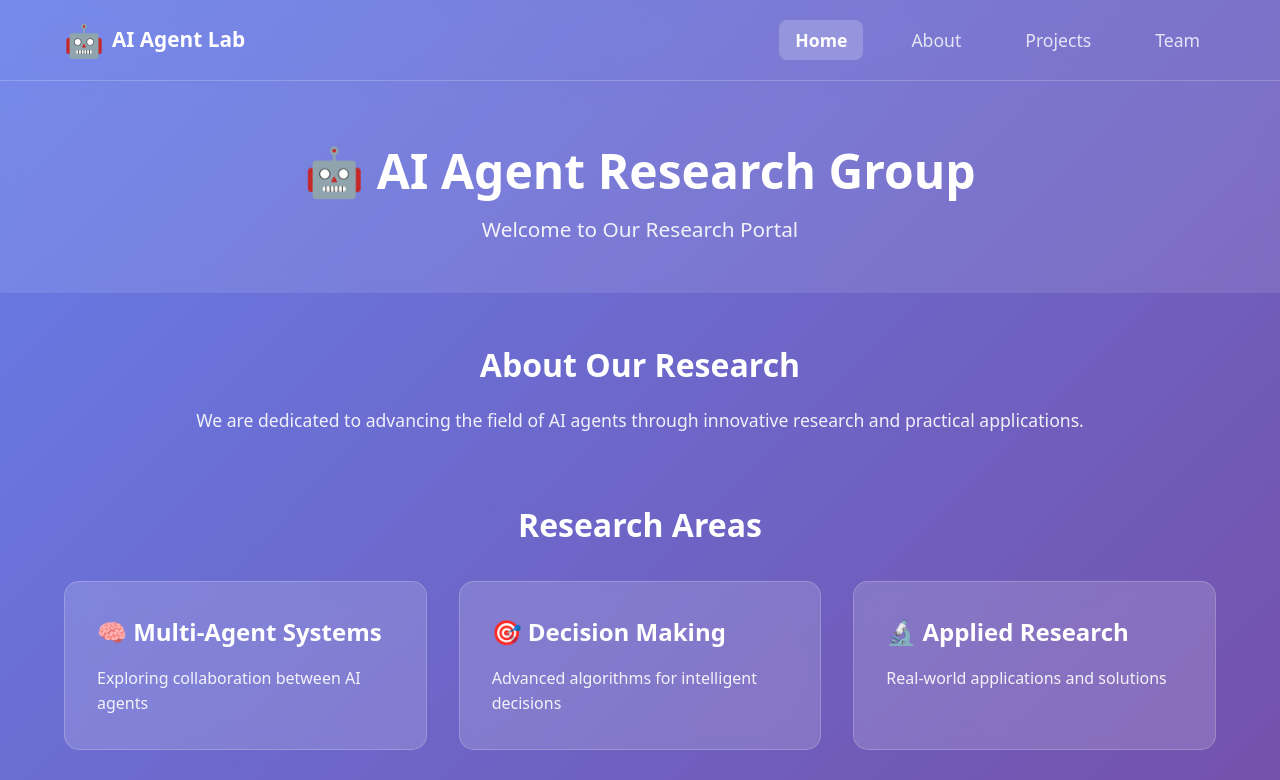
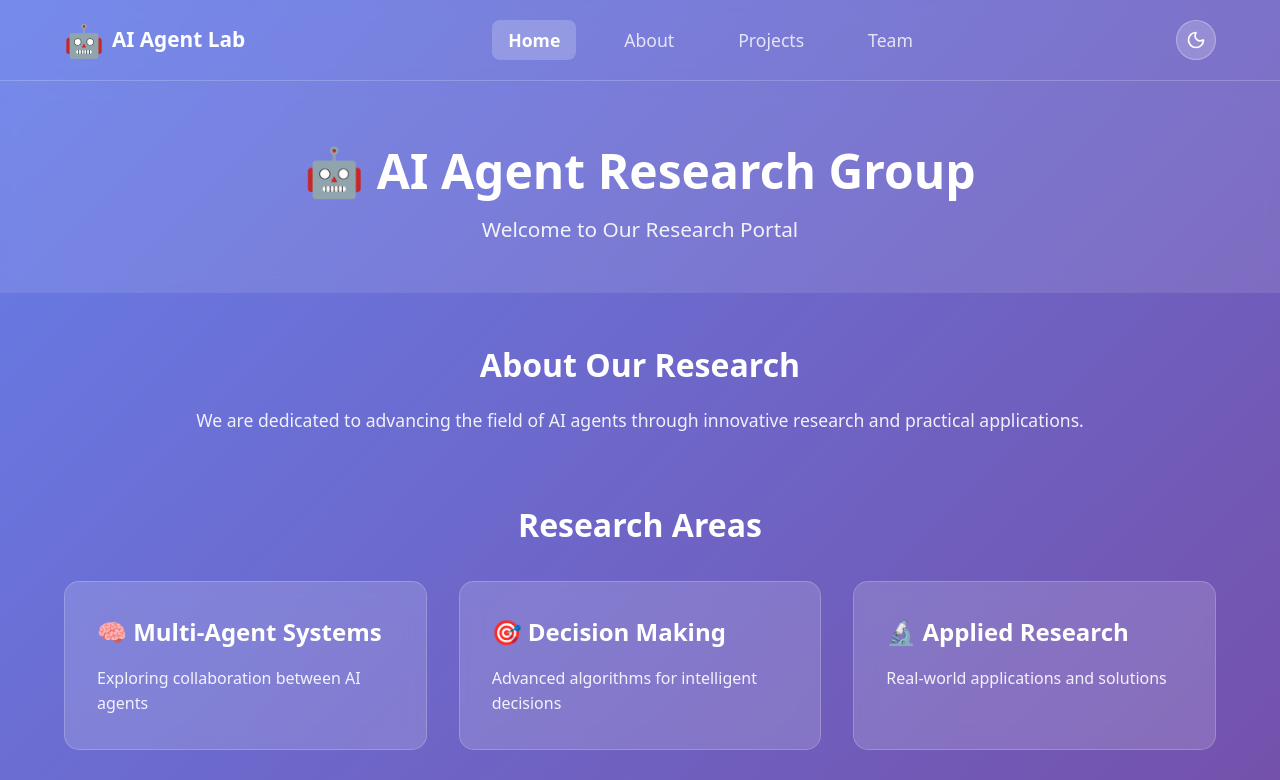
Before and after one commit to Mesdon10/AI-Agent-front-end-page, a React (Vite) app: page / in a window 1280 px wide. Shown: the top 780 px of the page. Built offline with nearby package versions, Linux system fonts and the light colour scheme.

Commit message:
Feature: Add dark mode toggle with persistent theme preference

```diff
--- a/package.json
+++ b/package.json
@@ -10,6 +10,7 @@
     "preview": "vite preview"
   },
   "dependencies": {
+    "lucide-react": "^0.553.0",
     "react": "^19.2.0",
     "react-dom": "^19.2.0",
     "react-router-dom": "^7.9.6"
--- a/src/App.css
+++ b/src/App.css
@@ -11,14 +11,69 @@ body {
     padding: 0;
     width: 100%;
     overflow-x: hidden;
+    transition: background-color 0.3s ease, color 0.3s ease;
 }
 
-/* 主容器 */
+/* 主容器 - 亮色模式（默认） */
 .app-container {
     min-height: 100vh;
-    width: 100vw; /* 视口宽度 */
+    width: 100vw;
     display: flex;
     flex-direction: column;
     background: linear-gradient(135deg, #667eea 0%, #764ba2 100%);
     color: white;
+    transition: background 0.3s ease;
 }
+
+/* 暗色模式 */
+.dark-mode .app-container {
+    background: linear-gradient(135deg, #0f0c29 0%, #302b63 50%, #24243e 100%);
+}
+
+/* 暗色模式下的文字 */
+.dark-mode {
+    color: #e0e0e0;
+}
+
+/* 暗色模式下的卡片背景调整 */
+.dark-mode .feature-card,
+.dark-mode .project-card,
+.dark-mode .team-card,
+.dark-mode .focus-item,
+.dark-mode .page-content {
+    background: rgba(255, 255, 255, 0.05);
+    border-color: rgba(255, 255, 255, 0.1);
+}
+
+/* 暗色模式下的悬停效果 */
+.dark-mode .feature-card:hover,
+.dark-mode .project-card:hover,
+.dark-mode .team-card:hover {
+    background: rgba(255, 255, 255, 0.08);
+}
+
+/* 暗色模式下的导航栏 */
+.dark-mode .navbar {
+    background: rgba(0, 0, 0, 0.3);
+    border-bottom-color: rgba(255, 255, 255, 0.1);
+}
+
+/* 暗色模式下的导航链接 */
+.dark-mode .nav-link {
+    color: rgba(255, 255, 255, 0.7);
+}
+
+.dark-mode .nav-link:hover,
+.dark-mode .nav-link.active {
+    color: white;
+}
+
+/* 暗色模式下的Header */
+.dark-mode .header {
+    background: rgba(0, 0, 0, 0.2);
+}
+
+/* 暗色模式下的Footer */
+.dark-mode .footer {
+    background: rgba(0, 0, 0, 0.3);
+}
--- a/src/components/Navbar.css
+++ b/src/components/Navbar.css
@@ -88,3 +88,17 @@
         padding: 0.4rem 0.8rem;
     }
 }
+
+/* 导航栏右侧操作区域 */
+.navbar-actions {
+    display: flex;
+    align-items: center;
+    gap: 1rem;
+}
+
+/* 响应式调整 */
+@media (max-width: 768px) {
+    .navbar-actions {
+        margin-top: 1rem;
+    }
+}
--- a/src/components/Navbar.jsx
+++ b/src/components/Navbar.jsx
@@ -1,4 +1,5 @@
 import { Link, useLocation } from 'react-router-dom'
+import ThemeToggle from './ThemeToggle'
 import './Navbar.css'
 
 function Navbar() {
@@ -51,6 +52,10 @@ function Navbar() {
                         </Link>
                     </li>
                 </ul>
+
+                <div className="navbar-actions">
+                    <ThemeToggle />
+                </div>
             </div>
         </nav>
     )
--- /dev/null
+++ b/src/components/ThemeToggle.css
@@ -0,0 +1,29 @@
+.theme-toggle {
+    background: rgba(255, 255, 255, 0.2);
+    border: 1px solid rgba(255, 255, 255, 0.3);
+    border-radius: 50%;
+    width: 40px;
+    height: 40px;
+    display: flex;
+    align-items: center;
+    justify-content: center;
+    cursor: pointer;
+    transition: all 0.3s ease;
+    color: white;
+    padding: 0;
+}
+
+.theme-toggle:hover {
+    background: rgba(255, 255, 255, 0.3);
+    transform: rotate(180deg);
+}
+
+.theme-toggle:active {
+    transform: scale(0.95) rotate(180deg);
+}
+
+/* 暗色模式下的按钮样式 */
+.dark-mode .theme-toggle {
+    background: rgba(255, 255, 255, 0.1);
+    border-color: rgba(255, 255, 255, 0.2);
+}
--- /dev/null
+++ b/src/components/ThemeToggle.jsx
@@ -0,0 +1,41 @@
+import { useState, useEffect } from 'react'
+import { Sun, Moon } from 'lucide-react'
+import './ThemeToggle.css'
+
+function ThemeToggle() {
+    // State: 存储当前主题（'light' 或 'dark'）
+    const [theme, setTheme] = useState(() => {
+        // 从 localStorage 读取用户之前的选择，默认是 'light'
+        return localStorage.getItem('theme') || 'light'
+    })
+
+    // Effect: 当 theme 变化时，更新 HTML 的 class 和 localStorage
+    useEffect(() => {
+        // 给 <html> 元素添加或移除 'dark-mode' class
+        if (theme === 'dark') {
+            document.documentElement.classList.add('dark-mode')
+        } else {
+            document.documentElement.classList.remove('dark-mode')
+        }
+
+        // 保存到 localStorage，下次访问时记住用户的选择
+        localStorage.setItem('theme', theme)
+    }, [theme]) // [theme] 表示：只在 theme 变化时执行
+
+    // 切换主题的函数
+    const toggleTheme = () => {
+        setTheme(prevTheme => prevTheme === 'light' ? 'dark' : 'light')
+    }
+
+    return (
+        <button
+            className="theme-toggle"
+            onClick={toggleTheme}
+            aria-label="Toggle theme"
+        >
+            {theme === 'light' ? <Moon size={20} /> : <Sun size={20} />}
+        </button>
+    )
+}
+
+export default ThemeToggle
```
Also changed, not shown: 1 other file (tests, documents, lock files or other folders).
